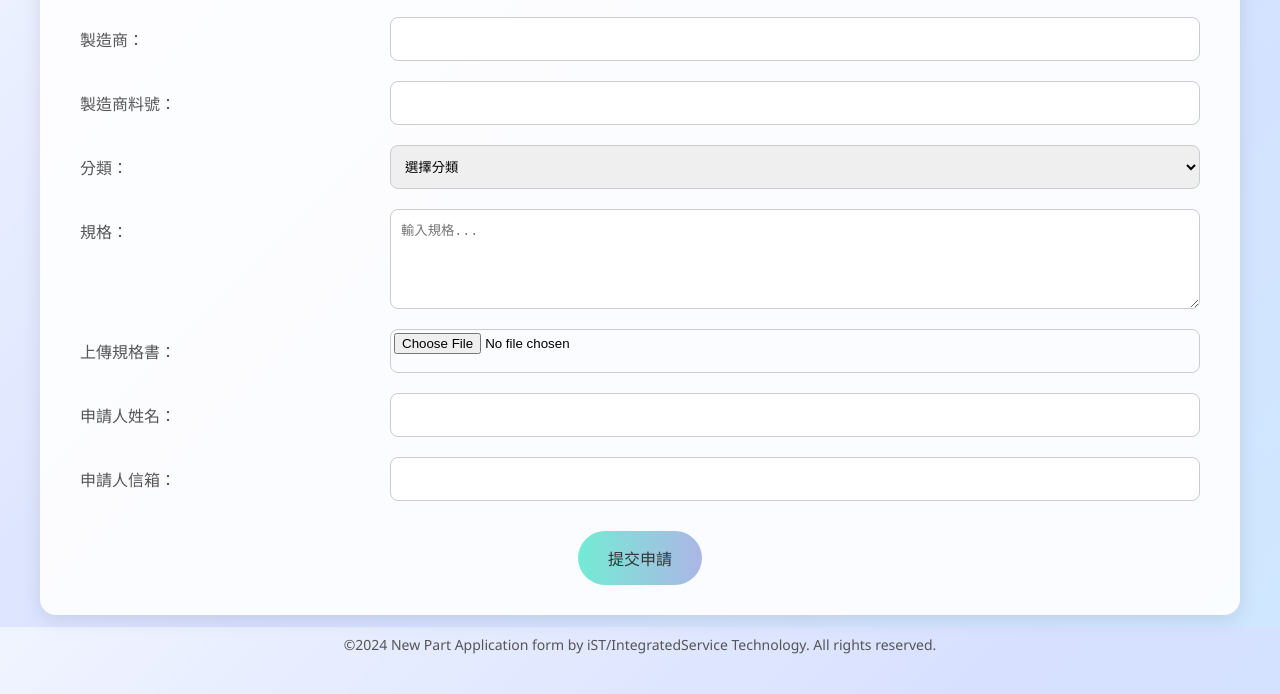
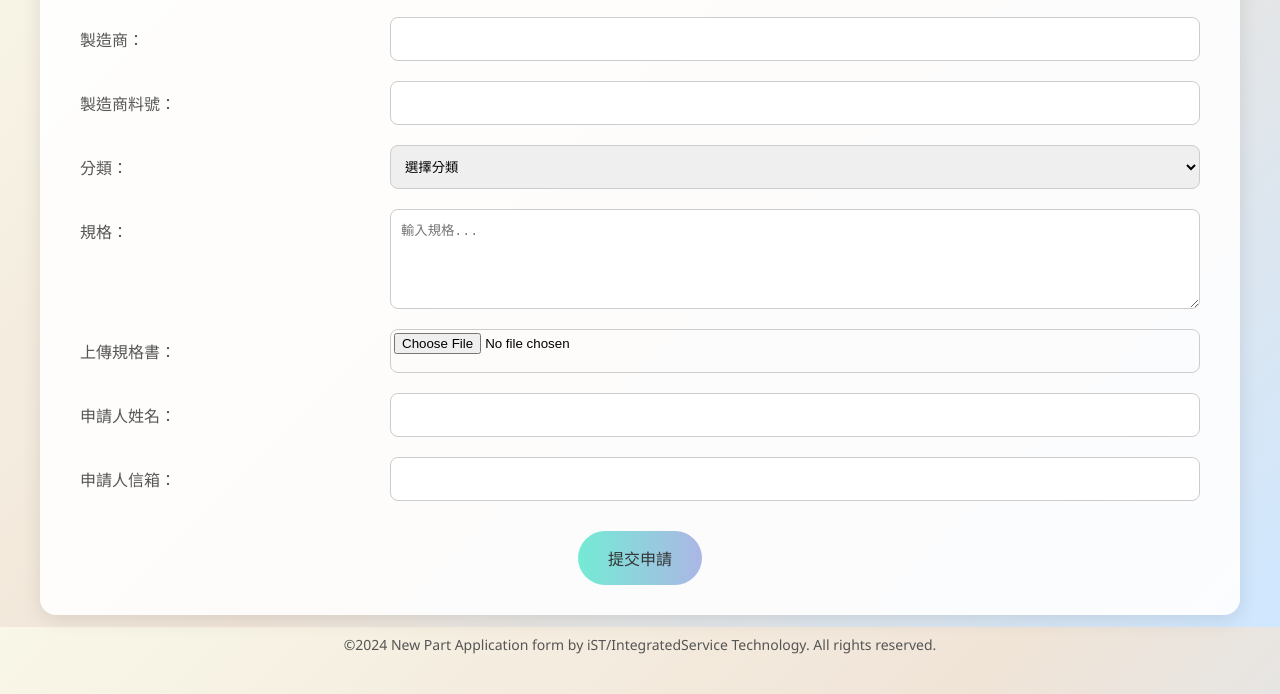
Before and after one commit to SiLing1124/New-Part-Request-Form, a plain HTML site: page index.html in a window 1280 px wide. Shown: the part 173-867 px from the top of the page. Drawn offline with Linux system fonts and the light colour scheme.

Commit message:
index.html

```diff
--- a/index.html
+++ b/index.html
@@ -13,7 +13,7 @@
 
         body {
             font-family: 'Segoe UI', Tahoma, Geneva, Verdana, sans-serif;
-            background: linear-gradient(135deg, #f0f4ff, #d7e0ff, #cfe7ff); /* 淡藍紫色漸變背景 */
+            background: linear-gradient(135deg, #f9f7e8, #f0e4d7, #cfe7ff); /* 淡黃色與淡藍色漸變背景 */
             padding: 20px;
             position: relative; /* 為了定位 LOGO */
             min-height: 100vh; /* 保證背景覆蓋整個視窗 */
```
